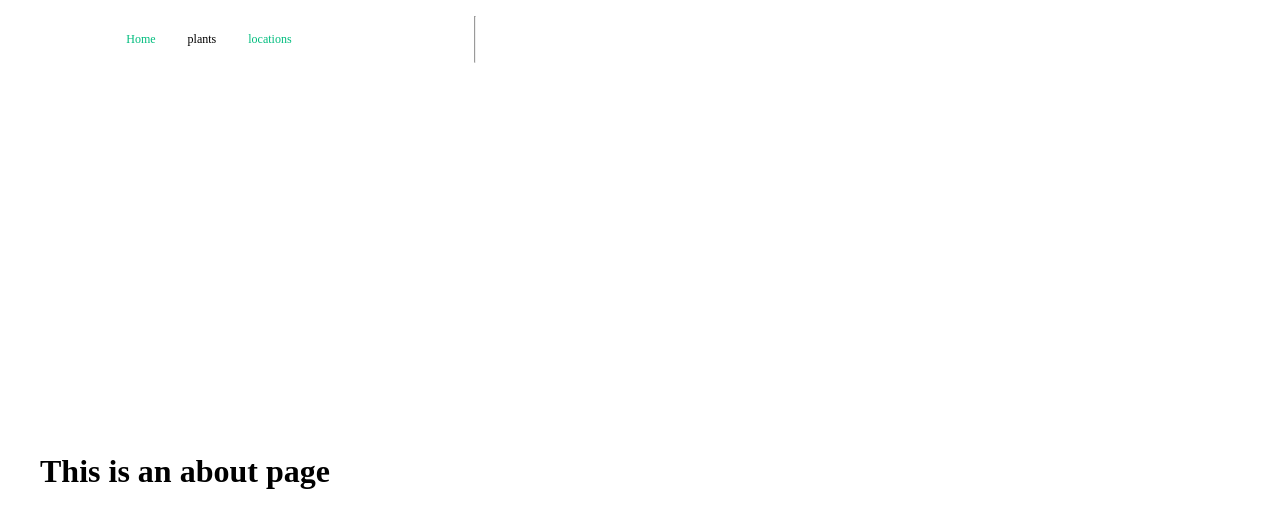
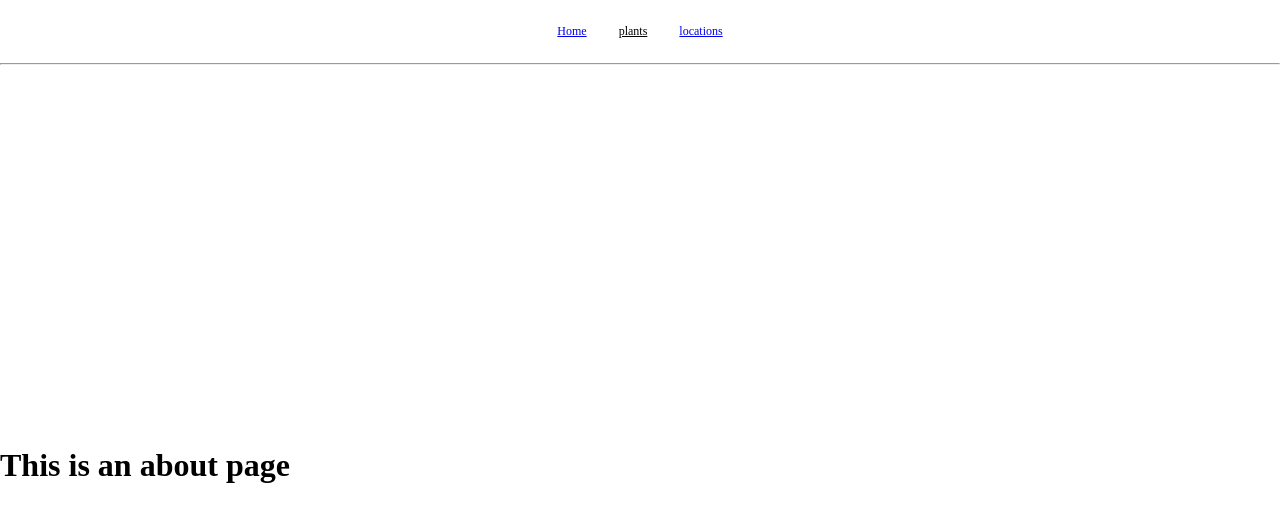
Before and after one commit to YoussraElmortai/plantswap, a Vue app: page /plants in a window 1280 px wide. Shown: the top 528 px of the page. Built offline with nearby package versions, Linux system fonts and the light colour scheme.

Commit message:
Update main.css

```diff
--- a/src/assets/main.css
+++ b/src/assets/main.css
@@ -1,33 +1,23 @@
 /* #app {
-  max-width: 1280px;
-  margin: 0 auto;
-  padding: 2rem;
-  font-weight: normal;
+  margin: 0;
+  padding: 0;
 } */
-
-a,
-.green {
-  text-decoration: none;
-  color: hsla(160, 100%, 37%, 1);
-  transition: 0.4s;
-  padding: 3px;
+:root {
+  --bg-color: ;
+  --headings: ;
+  --text-color: ;
+  --sec-color: ;
+  --accent-color: ;
 }
 
-@media (hover: hover) {
-  a:hover {
-    background-color: hsla(160, 100%, 37%, 0.2);
-  }
+* {
+  box-sizing: border-box;
+  margin: 0;
+  padding: 0;
 }
 
-@media (min-width: 1024px) {
-  body {
-    display: flex;
-    place-items: center;
-  }
-
-  #app {
-    display: grid;
-    grid-template-columns: 1fr 1fr;
-    padding: 0 2rem;
-  }
+body {
+  height: 100vh;
+  display: flex;
+  flex-flow: column;
 }
```
